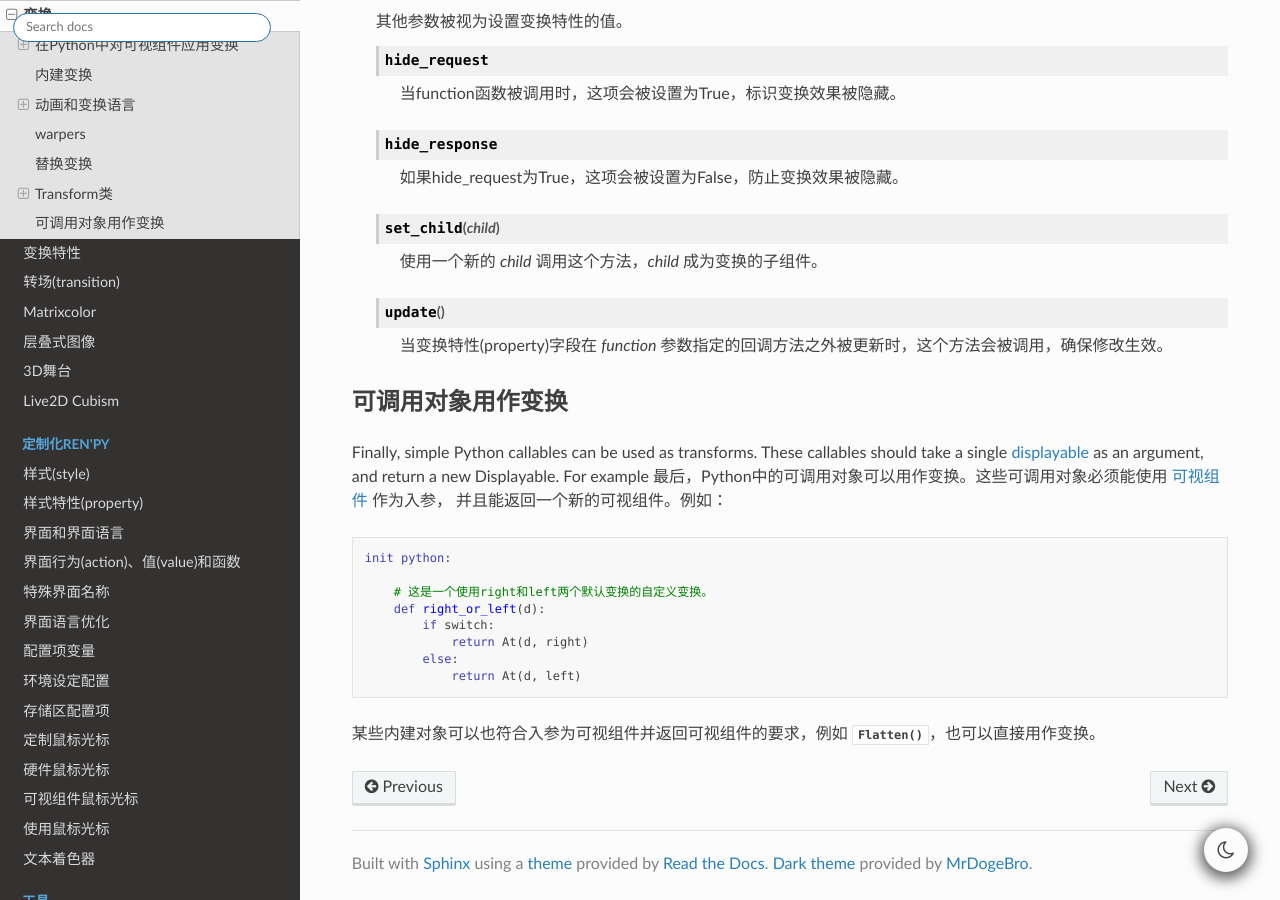
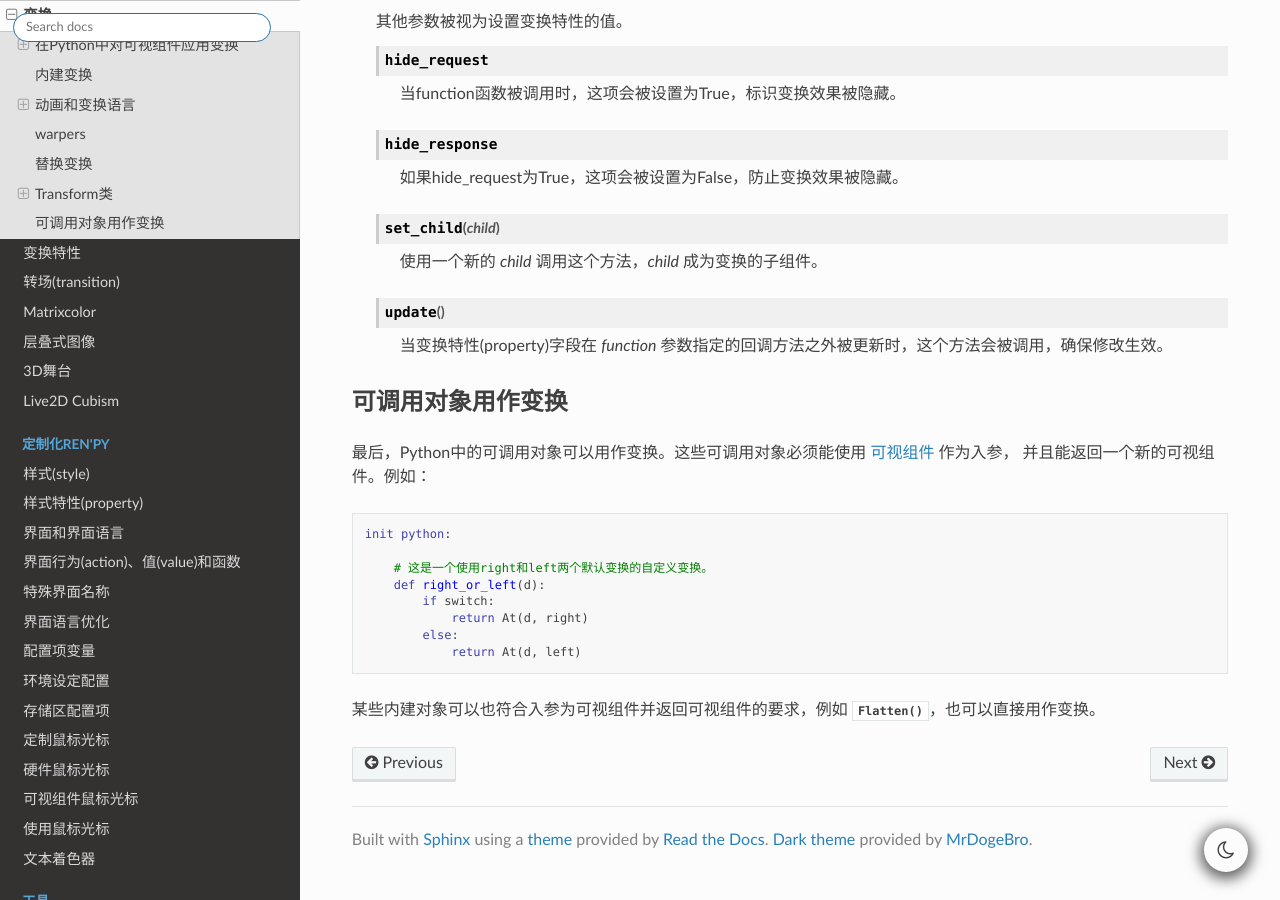
Before and after one commit to 3DMXM/Renpydoc-ranslate, a Sphinx documentation site: the page built from source/transforms.rst, in a window 1280 px wide and 900 px high, scrolled down 20606 px. Built offline with Sphinx 7.4.7 and the Read the Docs theme 3.1.0, drawn with Linux system fonts in a browser that asks for light colours; the version number could not be read and is left out.

Commit message:
Update transforms.rst

```diff
--- a/source/transforms.rst
+++ b/source/transforms.rst
@@ -1122,9 +1122,6 @@ ATL变换在Python中等效于一个Transform对象。
 可调用对象用作变换
 =======================
 
-Finally, simple Python callables can be used as transforms. These callables
-should take a single :doc:`displayable <displayables>` as an argument, and
-return a new Displayable. For example
 最后，Python中的可调用对象可以用作变换。这些可调用对象必须能使用 :doc:`可视组件 <displayables>` 作为入参，
 并且能返回一个新的可视组件。例如：
 
```
